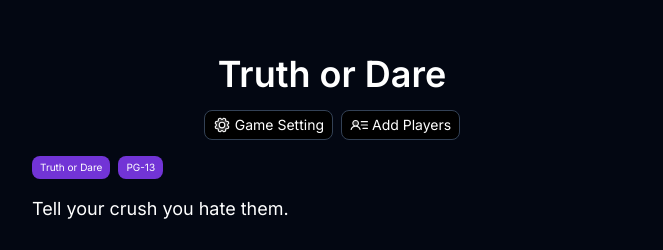
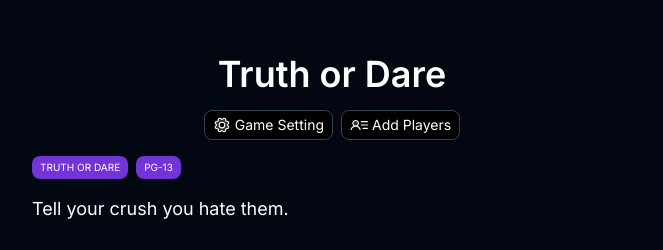
Before and after one commit to spikycord/TruthOrDare, a Next.js app: page / in a window 1280 px wide. Shown: the part 222-472 px from the top of the page, without its empty margins (308-971 px from the left). Built offline with nearby package versions, Linux system fonts and the light colour scheme.

Commit message:
Change Letter case

```diff
--- a/src/pages/index.tsx
+++ b/src/pages/index.tsx
@@ -70,8 +70,8 @@ export default function Home() {
               />
             </div>
             <div className="flex w-full gap-2 text-[10px] text-white">
-              <Chip content={setting.gameSetting} />
-              <Chip content={setting.mode} />
+              <Chip content={setting.gameSetting.toUpperCase()} />
+              <Chip content={setting.mode.toUpperCase()} />
             </div>
             <div className="w-full text-[18px] text-white">
               {quote ? quote : "No quote"}
```
